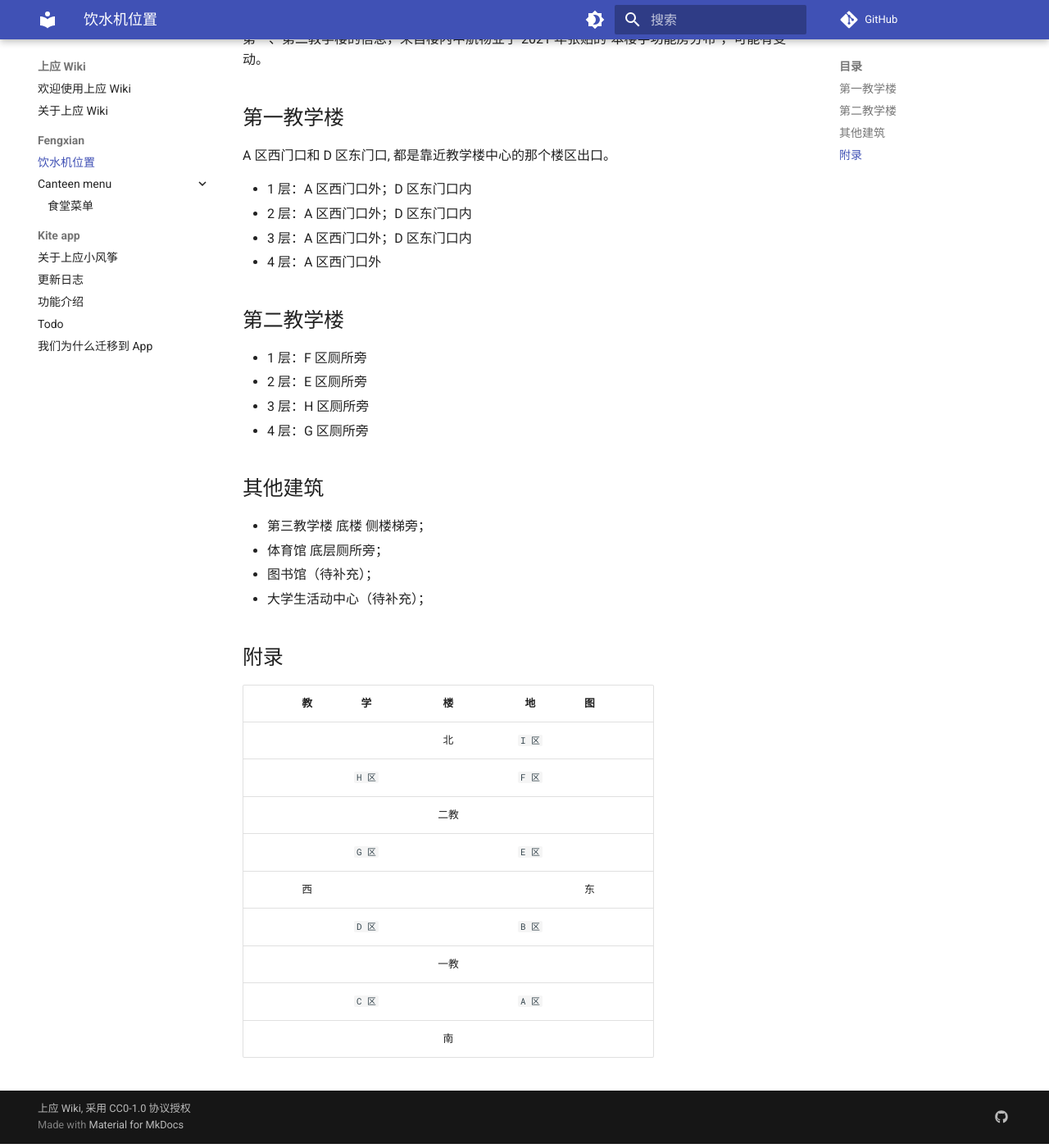
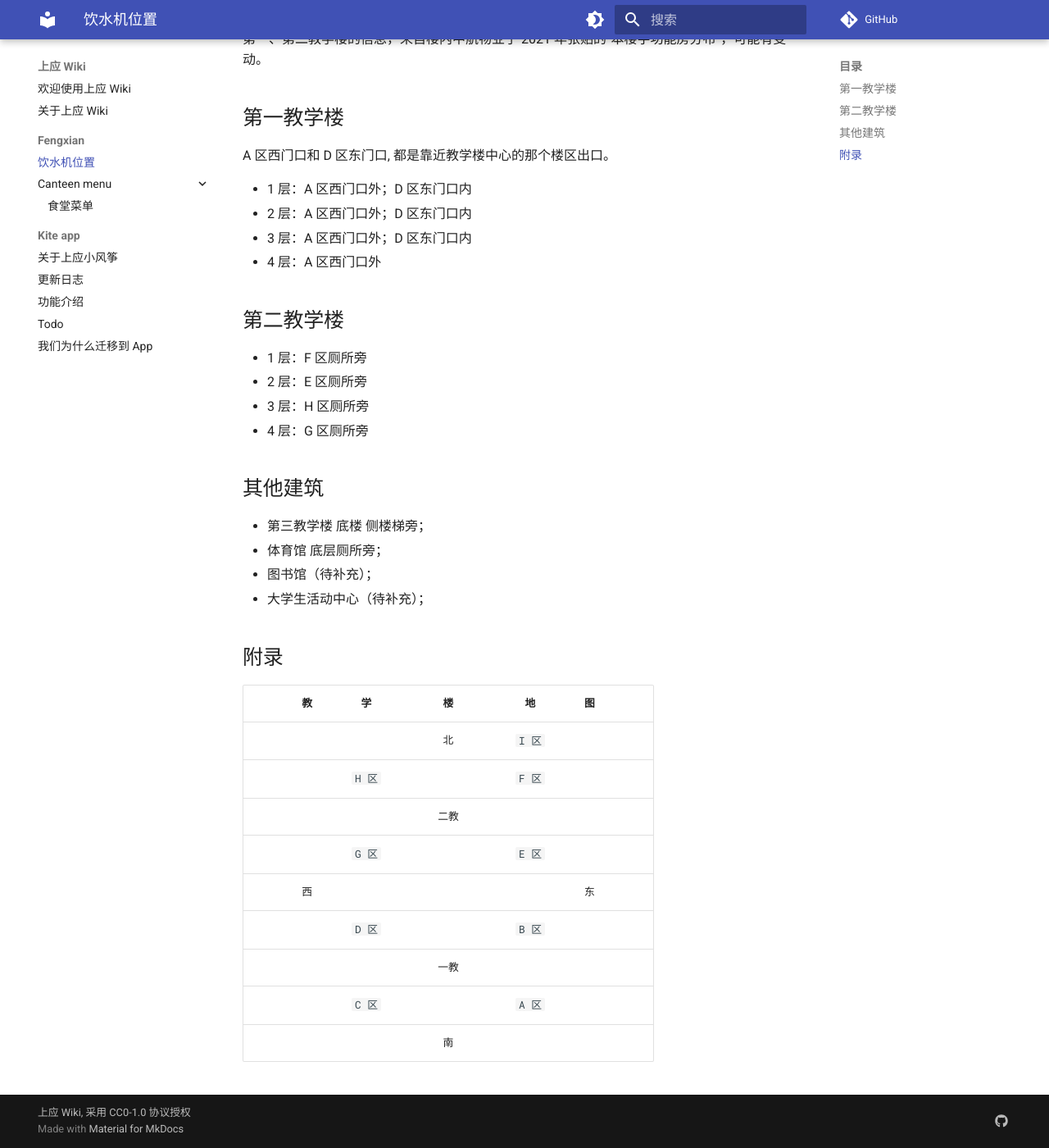
Before and after one commit to SIT-kite/SIT-wiki, an MkDocs documentation site: the page built from docs/fengxian/water.md, in a window 1280 px wide and 1400 px high, scrolled down 145 px. Shown: the whole window at 82% size. Built offline with MkDocs 1.6.1 and Material for MkDocs 9.7.7, drawn with Linux system fonts in a browser that asks for light colours; comment, search, counter and statistics services are not loaded.

Commit message:
extra.css: 放大 <code> 字号

```diff
--- a/docs/stylesheets/extra.css
+++ b/docs/stylesheets/extra.css
@@ -1,3 +1,6 @@
+/* 放大 <code> 字号（.85em -> inherit） */
+.md-typeset code { font-size: inherit; }
+
 /* 放大拼音字号（50% -> 62.5%） */
 ruby > rt { font-size: 62.5%; }
 
```
